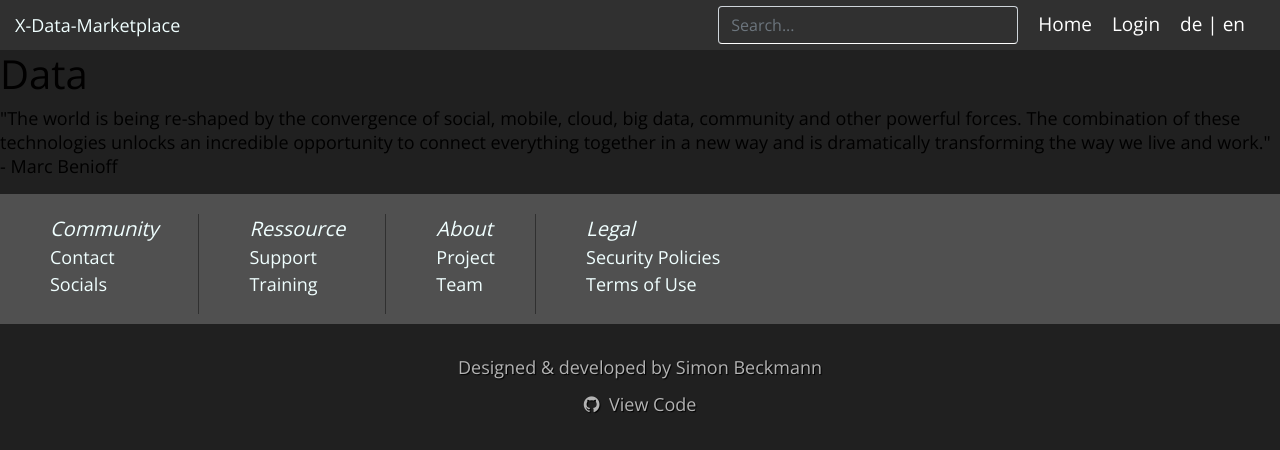
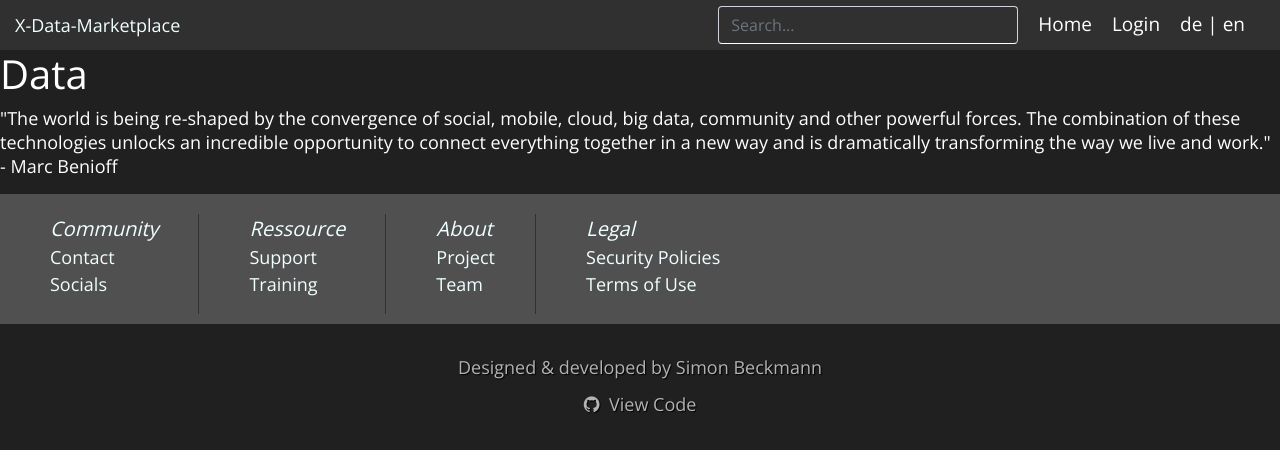
Before and after one commit to Simon0420/x-data-marketplace, a React (Create React App) app: page /data in a window 1280 px wide. Shown: the top 450 px of the page. Built offline with nearby package versions, Linux system fonts and the light colour scheme.

Commit message:
searchbar + footer changes

```diff
--- a/src/Assets/css/default.css
+++ b/src/Assets/css/default.css
@@ -4,7 +4,7 @@ Vars
 body {
   font-family: 'Open Sans', sans-serif;
   font-size: 18px;
-  color: #010000;
+  color: white;
   font-weight: 400;
   font-style: normal;
   background: #202020; }
--- a/src/Assets/scss/_config.scss
+++ b/src/Assets/scss/_config.scss
@@ -23,7 +23,7 @@ body {
 
   font-family: 'Open Sans', sans-serif;
   font-size: 18px;
-  color: $black;
+  color: white;
   font-weight: 400;
   font-style: normal;
   background: #202020;
```
